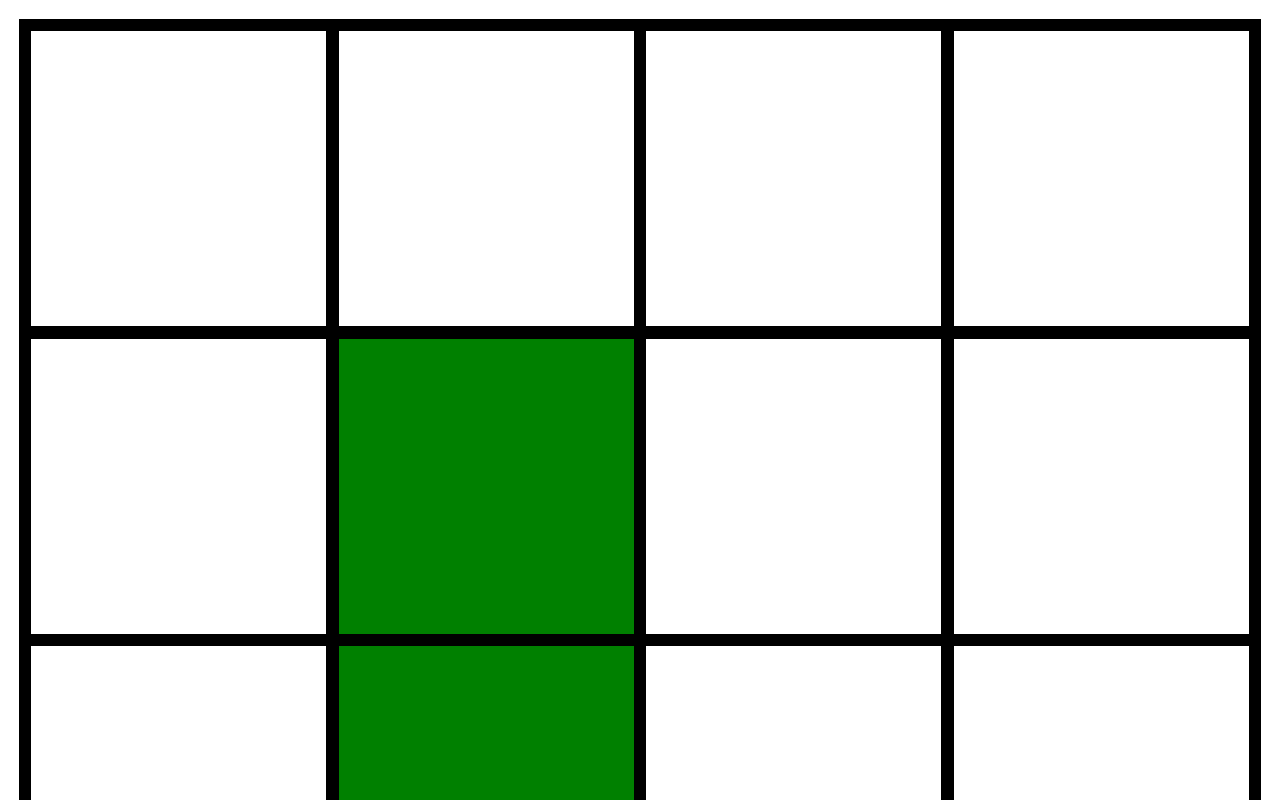
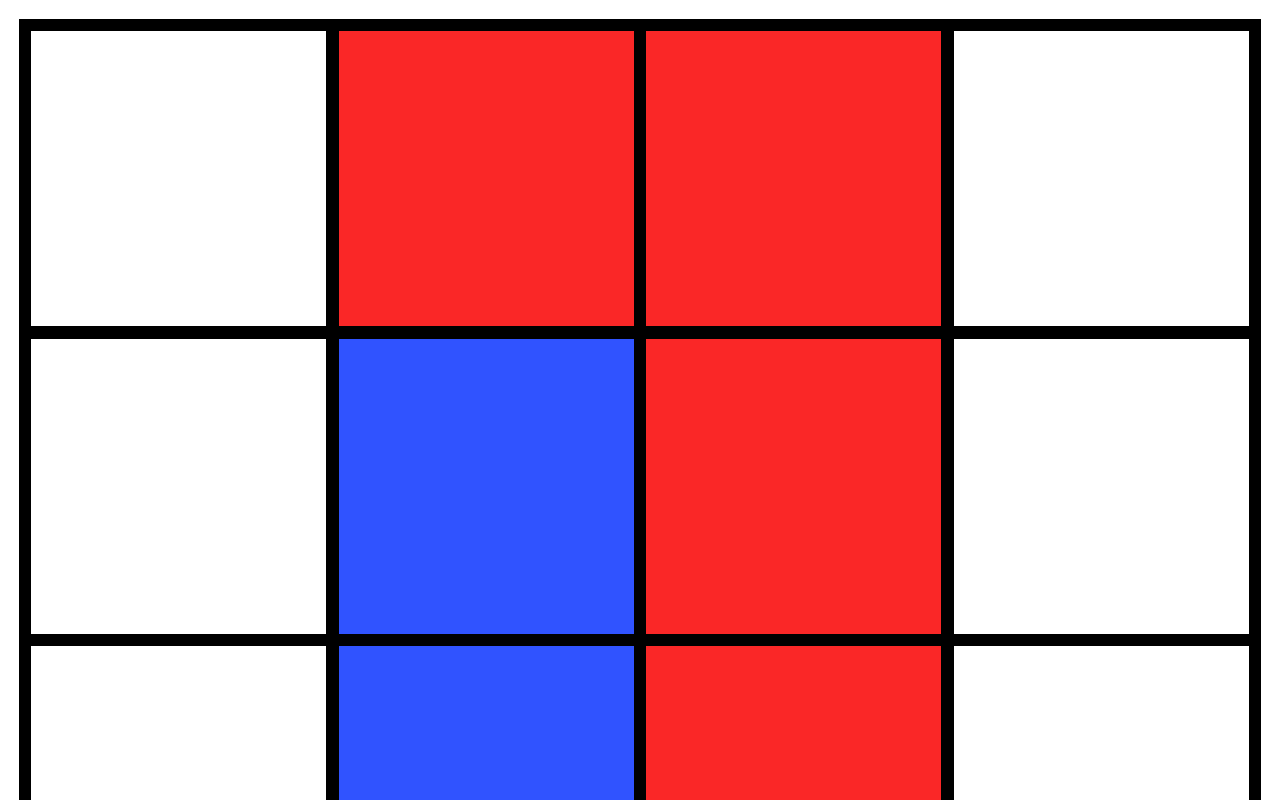
Before and after one commit to skylon07/CS-260-partner, a React (Create React App) app in the folder l-game-react/: page / in a window 1280 px wide. Shown: the top 800 px of the page. Built offline with nearby package versions, Linux system fonts and the light colour scheme.

Commit message:
Display player pieces and add player colors

```diff
--- a/l-game-react/src/App.js
+++ b/l-game-react/src/App.js
@@ -13,11 +13,11 @@ export default function App() {
 
     const initPlayerPiecePositions = {
         bluePlayerPiecePosition: new PlayerPosition(1, 1, Position.DIR_DOWN, Position.DIR_REL_LEFT),
-        // redPlayerPiecePosition: new PlayerPosition(3, 2, Position.DIR_UP, Position.DIR_REL_LEFT)
-        redPlayerPiecePosition: new PlayerPosition(-99, -99, Position.DIR_UP, Position.DIR_REL_LEFT)
+        redPlayerPiecePosition: new PlayerPosition(2, 2, Position.DIR_UP, Position.DIR_REL_LEFT)
     }
     const [playerPiecePositions, setActivePlayerPiecePosition] = usePlayerPiecePositions(initPlayerPiecePositions, playerMoveMode)
 
+    // DEBUG
     // const [tokenPiece1Position, setTokenPiece1Position] = useState(new Position(0, 0))
     // const [tokenPiece2Position, setTokenPiece2Position] = useState(new Position(3, 3))
     const [tokenPiece1Position, setTokenPiece1Position] = useState(new Position(-99, -99))
@@ -45,16 +45,11 @@ export default function App() {
         cyclePlayerMoveMode()
     }
 
-    // DEBUG: basic moving functionality for demonstration purposes
-    const temp_movePlayer = (newPosition) => {
-        setActivePlayerPiecePosition(newPosition)
-    }
-
     return <div className="App">
         <Board
             playerMoveMode={playerMoveMode}
             piecePositions={piecePositions}
-            onPlayerMove={temp_movePlayer}
+            onPlayerMove={movePlayer}
             onTokenMove={moveToken}
         />
     </div>
--- a/l-game-react/src/Board.css
+++ b/l-game-react/src/Board.css
@@ -33,13 +33,17 @@
     border: var(--BoardSquare-border-size) solid;
 }
 
-.BoardSquare.selected {
-    background-color: var(--color-space-gray);
-    opacity: 55%;
+.BoardSquare.selected::after {
+    content: "";
+    display: inline-block;
+    width: 100%;
+    height: 100%;
+    background-color: var(--color-deep-black);
+    opacity: 36%;
 }
-.BoardSquare.selected.player-red {
+.Board.player-blue-turn .BoardSquare.selected::after {
+    background-color: var(--color-blue-player);
+}
+.Board.player-red-turn .BoardSquare.selected::after {
     background-color: var(--color-red-player);
 }
-.BoardSquare.selected.player-blue {
-    background-color: var(--color-blue-player);
-}
--- a/l-game-react/src/Board.js
+++ b/l-game-react/src/Board.js
@@ -48,10 +48,19 @@ export default function Board({playerMoveMode, piecePositions, onPlayerMove, onT
     const token1MouseHandler = tokenMouseController.getHandler(1)
     const token2MouseHandler = tokenMouseController.getHandler(2)
 
-    return <div className="Board">
+    const playerTurnClass = playerMoveMode.player === PlayerMoveMode.PLAYER_BLUE ?
+        "player-blue-turn" : "player-red-turn"
+
+    return <div className={`Board ${playerTurnClass}`}>
         {boardSquareRows}
-        <PlayerPiece position={piecePositions.bluePlayerPiecePosition} />
-        <PlayerPiece position={piecePositions.redPlayerPiecePosition} />
+        <PlayerPiece
+            position={piecePositions.bluePlayerPiecePosition}
+            forPlayer={PlayerMoveMode.PLAYER_BLUE}
+        />
+        <PlayerPiece
+            position={piecePositions.redPlayerPiecePosition}
+            forPlayer={PlayerMoveMode.PLAYER_RED}
+        />
         <NeutralToken
             position={piecePositions.tokenPiece1Position}
             mouseHandler={token1MouseHandler}
@@ -179,7 +188,7 @@ function BoardSquare({ mouseHandler }) {
         onMouseOver={() => mouseHandler?.mouseOver(exposedState)}
         onMouseLeave={() => mouseHandler?.mouseLeave(exposedState)}
         onMouseUp={() => mouseHandler?.mouseUp(exposedState)}
-    ></div>
+    />
 }
 
 /**
--- a/l-game-react/src/PlayerPiece.css
+++ b/l-game-react/src/PlayerPiece.css
@@ -11,3 +11,16 @@
     height: var(--PlayerPiece-size);
     z-index: -1;
 }
+
+.PlayerPiece-Square {
+    position: absolute;
+    width: 25%;
+    height: 25%;
+}
+
+.PlayerPiece.player-blue .PlayerPiece-Square {
+    background-color: var(--color-blue-player);
+}
+.PlayerPiece.player-red .PlayerPiece-Square {
+    background-color: var(--color-red-player);
+}
--- a/l-game-react/src/PlayerPiece.js
+++ b/l-game-react/src/PlayerPiece.js
@@ -1,9 +1,10 @@
 import { useRef } from "react"
-import { PlayerPosition } from "./gamestate"
+
+import { PlayerMoveMode, PlayerPosition } from "./gamestate"
 
 import './PlayerPiece.css'
 
-export default function PlayerPiece({position}) {
+export default function PlayerPiece({position, forPlayer}) {
     if (!(position instanceof PlayerPosition)) {
         throw new TypeError("PlayerPiece must be given a position: PlayerPosition prop")
     }
@@ -11,23 +12,27 @@ export default function PlayerPiece({position}) {
     const pieceRef = useRef()
 
     const pieceSquares = position.toPositionPath().map((pathPosition) => {
-        const offsetYIdx = pathPosition.rowIdx
-        const offsetXIdx = pathPosition.colIdx
+        const offsetYCss = `calc(${pathPosition.rowIdx} * 25%)`
+        const offsetXCss = `calc(${pathPosition.colIdx} * 25%)`
 
-        // DEBUG: experimental style for demonstration purposes
         const style = {
-            position: "absolute",
-            top: `calc(${offsetYIdx} * 25%)`,
-            left: `calc(${offsetXIdx} * 25%)`,
-            width: `25%`,
-            height: `25%`,
-            backgroundColor: "green",
+            top: offsetYCss,
+            left: offsetXCss,
         }
-        // TODO: add a PlayerPiece-Square CSS class
-        return <div key={[offsetXIdx, offsetYIdx]} style={style}></div>
+        return <div
+            className="PlayerPiece-Square"
+            style={style}
+            key={`${offsetXCss}${offsetYCss}`}
+        />
     })
 
-    return <div ref={pieceRef} className="PlayerPiece">
+    const playerClass = forPlayer === PlayerMoveMode.PLAYER_BLUE ?
+        "player-blue" : "player-red"
+
+    return <div
+        className={`PlayerPiece ${playerClass}`}
+        ref={pieceRef}
+    >
         {pieceSquares}
     </div>
 }
--- a/l-game-react/src/index.css
+++ b/l-game-react/src/index.css
@@ -1,7 +1,8 @@
 :root {
     --color-space-gray: #6f7381;
-    --color-red-player: #FF0000;
-    --color-blue-player: #0000FF;
+    --color-deep-black: #232323;
+    --color-red-player: #fa2727;
+    --color-blue-player: #3053ff;
 }
 
 body {
```
